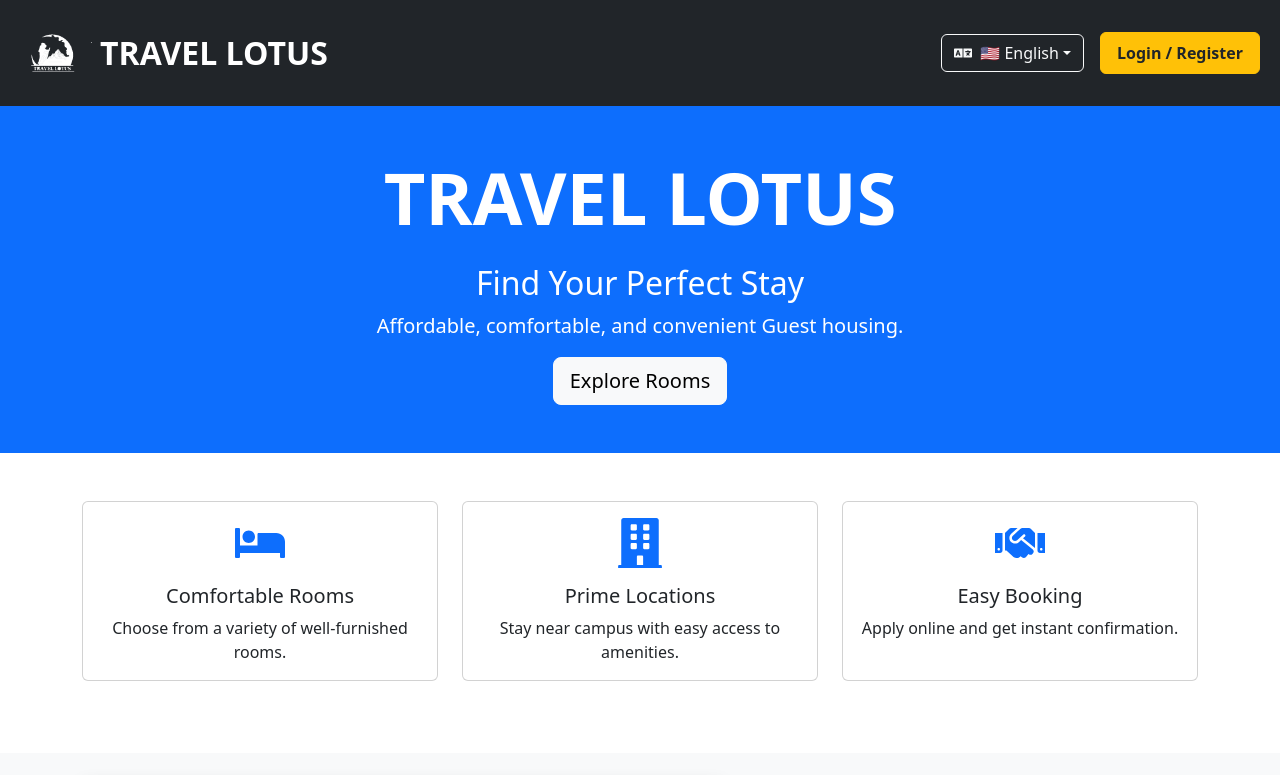
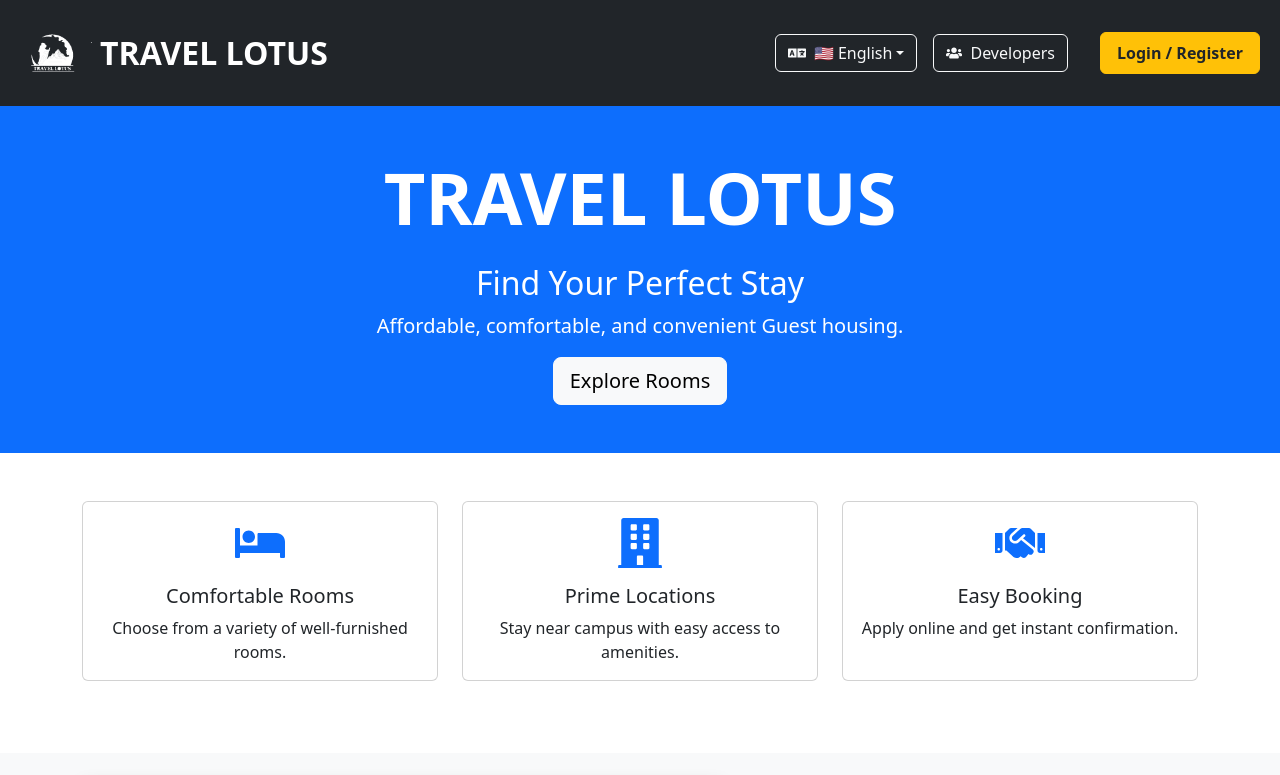
Before and after one commit to KavinduR2/Travel-Lotus, a React (Create React App) app: page / in a window 1280 px wide. Shown: the top 775 px of the page. Built offline with nearby package versions, Linux system fonts and the light colour scheme.

Commit message:
Update LandingPage.js

```diff
--- a/src/Views/LandingPage.js
+++ b/src/Views/LandingPage.js
@@ -1,7 +1,7 @@
 import React, { useState } from 'react';
 import { Link } from 'react-router-dom';
 import { Container, Row, Col, Button, Card } from 'react-bootstrap';
-import { FaBed, FaBuilding, FaHandshake, FaRobot } from 'react-icons/fa';
+import { FaBed, FaBuilding, FaHandshake, FaRobot, FaUsers } from 'react-icons/fa';
 import LanguageSelector from './components/LanguageSelector';
 import TransportationLinks from './components/TransportationLinks';
 import ChatAssistant from './components/ChatAssistant';
@@ -69,6 +69,13 @@ const LandingPage = () => {
                   currentLanguage={language}
                   onChange={handleLanguageChange}
                 />
+              </li>
+              <li className="nav-item me-3">
+                <Link to="/developers" className="nav-link">
+                  <Button variant="outline-light" className="d-flex align-items-center">
+                    <FaUsers className="me-2" /> Developers
+                  </Button>
+                </Link>
               </li>
               <li className="nav-item">
                 <Link to="/login" className="nav-link">
```
